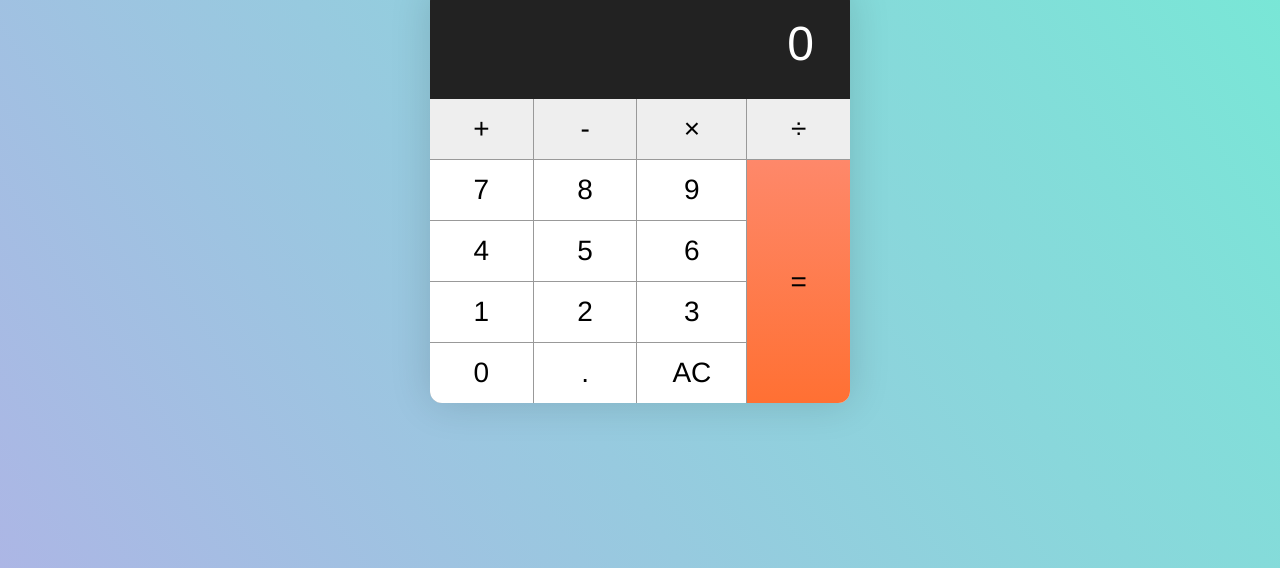
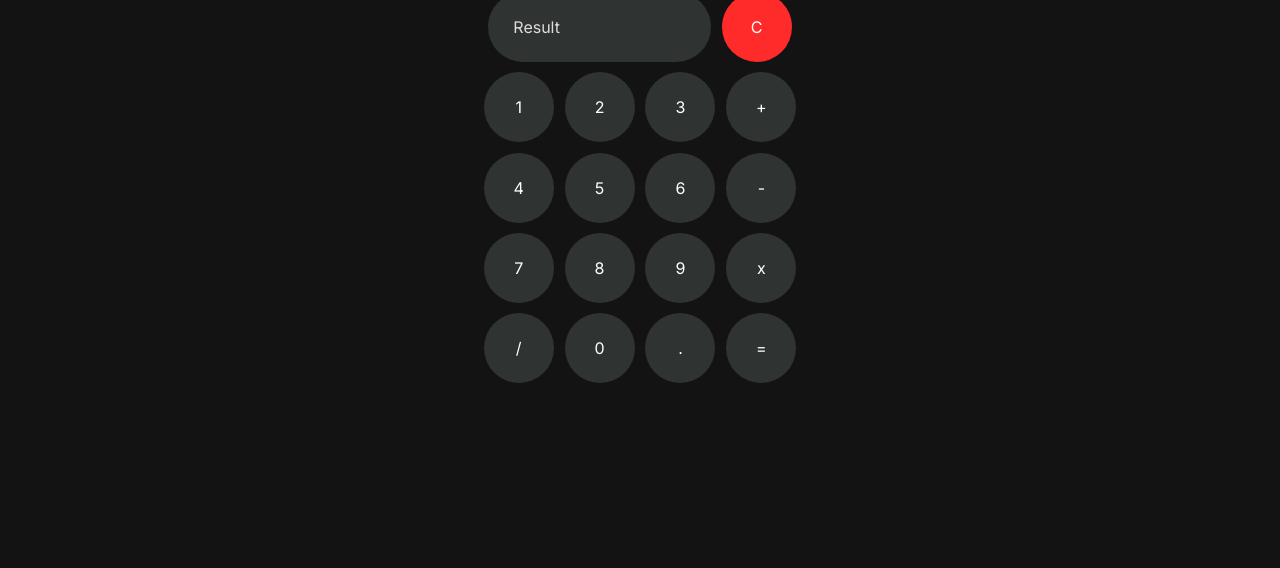
Before and after one commit to AbanoubPhelopos/calculator-, a plain HTML site: page index.html in a window 1280 px wide. Shown: the part 232-800 px from the top of the page. Drawn offline with Linux system fonts and the light colour scheme.

Commit message:
finalize the calculator

```diff
--- a/index.html
+++ b/index.html
@@ -2,38 +2,65 @@
 <html lang="en">
 
 <head>
-    <meta charset="UTF-8">
-    <meta name="viewport" content="width=device-width, initial-scale=1.0">
-    <link rel="stylesheet" href="style.css">
-    <title>Document</title>
+    <meta charset="utf-8" />
+    <meta http-equiv="X-UA-Compatible" content="IE=edge" />
+    <title>Calculator</title>
+    <meta name="description" content="Simple Calculator With Dark Mode." />
+    <meta name="viewport" content="width=device-width, initial-scale=1" />
+    <link rel="icon" type="image/x-icon" href="assets/calculator.ico">
+    <link rel="stylesheet" href="styles/dark.css" id="theme" />
+    <link rel="preconnect" href="https://fonts.googleapis.com">
+    <link rel="preconnect" href="https://fonts.gstatic.com" crossorigin>
+    <link href="https://fonts.googleapis.com/css2?family=Inter:wght@300;400&display=swap" rel="stylesheet">
 </head>
 
 <body>
-    <div class="container">
-        <div class="calculator">
-            <div class="calculator__display">0</div>
-
-            <div class="calculator__keys">
-                <button class="key--operator" data-action="add">+</button>
-                <button class="key--operator" data-action="subtract">-</button>
-                <button class="key--operator" data-action="multiply">&times;</button>
-                <button class="key--operator" data-action="divide">÷</button>
-                <button>7</button>
-                <button>8</button>
-                <button>9</button>
-                <button>4</button>
-                <button>5</button>
-                <button>6</button>
-                <button>1</button>
-                <button>2</button>
-                <button>3</button>
-                <button>0</button>
-                <button data-action="decimal">.</button>
-                <button data-action="clear">AC</button>
-                <button class="key--equal" data-action="calculate">=</button>
+    <div class="wrapper">
+        <div class="container">
+            <div class="header-container">
+                <!-- This heading also notifies about the theme change.-->
+                <h1 id="toast">Calculator</h1>
+                <div class="top-buttons">
+                    <a href="https://github.com/AbanoubPhelopos/calculator-">
+                        <img src="assets/GitHubLight.svg" alt="Sun Icon" height="22.5" width="22.5" id="github-icon">
+                    </a>
+                    <button type="button" onclick="changeTheme()" class="theme-button">
+                        <img src="assets/SunIcon.svg" alt="Theme Icon" height="19" width="19" id="theme-icon">
+                    </button>
+                </div>
+            </div>
+            <div class="first-row">
+                <input type="text" name="result" id="result" placeholder="Result" readonly />
+                <input type="button" value="C" onclick="result.value=''" id="clear-button" />
+            </div>
+            <div class="second-row">
+                <input type="button" value="1" onclick="liveScreen(1)" />
+                <input type="button" value="2" onclick="liveScreen(2)" />
+                <input type="button" value="3" onclick="liveScreen(3)" />
+                <input type="button" value="+" onclick="liveScreen('+')" />
+            </div>
+            <div class="third-row">
+                <input type="button" value="4" onclick=" liveScreen(4)" />
+                <input type="button" value="5" onclick=" liveScreen(5)" />
+                <input type="button" value="6" onclick=" liveScreen(6)" />
+                <input type="button" value="-" onclick="liveScreen('-')" />
+            </div>
+            <div class="fourth-row">
+                <input type="button" value="7" onclick="liveScreen(7)" />
+                <input type="button" value="8" onclick="liveScreen(8)" />
+                <input type="button" value="9" onclick=" liveScreen(9)" />
+                <input type="button" value="x" onclick="liveScreen('*')" />
+            </div>
+            <div class="fifth-row">
+                <input type="button" value="/" onclick="liveScreen('/')" />
+                <input type="button" value="0" onclick="liveScreen(0)" />
+                <input type="button" value="." onclick="liveScreen('.')" />
+                <input type="button" value="=" onclick="calculate(result.value)" />
             </div>
         </div>
     </div>
+    <script src="script.js">
+    </script>
 </body>
 
 </html>
--- a/script.js
+++ b/script.js
@@ -0,0 +1,108 @@
+const lightTheme = "styles/light.css";
+const darkTheme = "styles/dark.css";
+const sunIcon = "assets/SunIcon.svg";
+const moonIcon = "assets/MoonIcon.svg";
+const themeIcon = document.getElementById("theme-icon");
+const res = document.getElementById("result");
+const toast = document.getElementById("toast");
+
+function calculate(value) {
+  const calculatedValue = eval(value || null);
+  if (isNaN(calculatedValue)) {
+    res.value = "Can't divide 0 with 0";
+    setTimeout(() => {
+      res.value = "";
+    }, 1300);
+  } else {
+    res.value = calculatedValue;
+  }
+}
+
+// Swaps the stylesheet to achieve dark mode.
+function changeTheme() {
+  const theme = document.getElementById("theme");
+  setTimeout(() => {
+    toast.innerHTML = "Calculator";
+  }, 1500);
+  if (theme.getAttribute("href") === lightTheme) {
+    theme.setAttribute("href", darkTheme);
+    themeIcon.setAttribute("src", sunIcon);
+    toast.innerHTML = "Dark Mode 🌙";
+  } else {
+    theme.setAttribute("href", lightTheme);
+    themeIcon.setAttribute("src", moonIcon);
+    toast.innerHTML = "Light Mode ☀️";
+  }
+}
+
+// Displays entered value on screen.
+function liveScreen(enteredValue) {
+  if (!res.value) {
+    res.value = "";
+  }
+  res.value += enteredValue;
+}
+
+//adding event handler on the document to handle keyboard inputs
+document.addEventListener("keydown", keyboardInputHandler);
+
+//function to handle keyboard inputs
+function keyboardInputHandler(e) {
+  // to fix the default behavior of browser,
+  // enter and backspace were causing undesired behavior when some key was already in focus.
+  e.preventDefault();
+  //grabbing the liveScreen
+
+  //numbers
+  if (e.key === "0") {
+    res.value += "0";
+  } else if (e.key === "1") {
+    res.value += "1";
+  } else if (e.key === "2") {
+    res.value += "2";
+  } else if (e.key === "3") {
+    res.value += "3";
+  } else if (e.key === "4") {
+    res.value += "4";
+  } else if (e.key === "5") {
+    res.value += "5";
+  } else if (e.key === "6") {
+    res.value += "6";
+  } else if (e.key === "7") {
+    res.value += "7";
+  } else if (e.key === "7") {
+    res.value += "7";
+  } else if (e.key === "8") {
+    res.value += "8";
+  } else if (e.key === "9") {
+    res.value += "9";
+  }
+
+  //operators
+  if (e.key === "+") {
+    res.value += "+";
+  } else if (e.key === "-") {
+    res.value += "-";
+  } else if (e.key === "*") {
+    res.value += "*";
+  } else if (e.key === "/") {
+    res.value += "/";
+  }
+
+  //decimal key
+  if (e.key === ".") {
+    res.value += ".";
+  }
+
+  //press enter to see result
+  if (e.key === "Enter") {
+    calculate(result.value);
+  }
+
+  //backspace for removing the last input
+  if (e.key === "Backspace") {
+    const resultInput = res.value;
+    //remove the last element in the string
+    res.value = resultInput.substring(0, res.value.length - 1);
+  }
+}
--- a/style.css
+++ /dev/null
@@ -1,181 +0,0 @@
-html {
-    box-sizing: border-box;
-}
-
-*::before,
-*::after {
-    box-sizing: inherit;
-}
-
-body {
-    margin: 0;
-}
-
-/* Responsive Images */
-
-embed,
-iframe,
-img,
-object,
-video {
-    max-width: 100%;
-}
-
-h1,
-h2,
-h3,
-h4,
-h5,
-h6,
-ul,
-ol,
-li,
-p,
-pre,
-blockquote,
-figure,
-hr {
-    margin: 0;
-    padding-right: 0;
-    padding-left: 0;
-}
-
-a {
-    text-decoration: none;
-}
-
-a:focus {
-    outline: none;
-}
-
-h1,
-h2,
-h3,
-h4,
-h5,
-h6 {
-    display: block;
-}
-
-/* Removes all decimals and discs from lists */
-
-ol,
-ul {
-    list-style: none;
-}
-
-/*
- * Completely resets form items
- * ----------------------------
- * Super hard reset that removes all borders
- * and radiuses of all form items (including
- * checkboxes and radios)
- */
-
-input,
-textarea,
-button {
-    border: 0;
-    border-radius: 0;
-    background-color: transparent;
-    font-size: inherit;
-    font-family: inherit;
-    font-weight: inherit;
-    outline: none;
-    appearance: none;
-    text-align: left;
-}
-
-input:hover,
-input:active,
-input:focus,
-textarea:hover,
-textarea:active,
-textarea:focus,
-button:hover,
-button:active,
-button:focus {
-    outline: none;
-}
-
-:root {
-    font-family: Helvetica, Arial, sans-serif;
-}
-
-html {
-    font-size: 175%;
-    font-weight: 300;
-    line-height: 1.3;
-}
-
-body {
-    align-items: center;
-    background-image: linear-gradient(236deg, #74ebd5, #acb6e5);
-    display: flex;
-    height: 100vh;
-    justify-content: center;
-}
-
-.container {
-    max-width: 20em;
-}
-
-.container>p {
-    text-align: center;
-}
-
-.calculator {
-    border-radius: 12px;
-    box-shadow: 0 0 40px 0px rgba(0, 0, 0, 0.15);
-    margin-left: auto;
-    margin-right: auto;
-    margin-top: 2em;
-    max-width: 15em;
-    overflow: hidden;
-}
-
-.calculator__display {
-    background-color: #222222;
-    color: #fff;
-    font-size: 1.714285714em;
-    padding: 0.5em 0.75em;
-    text-align: right;
-}
-
-.calculator__keys {
-    background-color: #999;
-    display: grid;
-    grid-gap: 1px;
-    grid-template-columns: repeat(4, 1fr);
-}
-
-.calculator__keys>* {
-    background-color: #fff;
-    padding: 0.5em 1.25em;
-    position: relative;
-    text-align: center;
-}
-
-.calculator__keys>*:active::before,
-.calculator__keys>.is-depressed::before {
-    background-color: rgba(0, 0, 0, 0.2);
-    bottom: 0;
-    box-shadow: 0 0 6px 0 rgba(0, 0, 0, 0.5) inset;
-    content: "";
-    left: 0;
-    opacity: 0.3;
-    position: absolute;
-    right: 0;
-    top: 0;
-    z-index: 1;
-}
-
-.key--operator {
-    background-color: #eee;
-}
-
-.key--equal {
-    background-image: linear-gradient(to bottom, #fe886a, #ff7033);
-    grid-column: -2;
-    grid-row: 2 / span 4;
-}
--- /dev/null
+++ b/styles/dark.css
@@ -0,0 +1,99 @@
+/* CSS Reset & Global Styles */
+* {
+    box-sizing: border-box;
+    padding: 0;
+    margin: 0;
+    font-family: Inter, -apple-system, BlinkMacSystemFont, 'Segoe UI', 'Open Sans';
+}
+
+::placeholder {
+    color: rgb(221, 221, 221);
+}
+
+.wrapper {
+    height: 100vh;
+    width: 100%;
+    display: flex;
+    justify-content: center;
+    flex-direction: column;
+    align-items: center;
+    background-color: rgb(20, 19, 19);
+    transition: 0.8s all;
+}
+
+h1 {
+    margin-bottom: 1.5%;
+    color: #fff;
+    font-weight: normal;
+}
+
+.container {
+    width: 350px;
+    display: flex;
+    justify-content: center;
+    flex-direction: column;
+    align-items: center;
+}
+
+.header-container {
+    display: flex;
+    justify-content: space-between;
+    align-items: center;
+    width: 80%;
+}
+
+.top-buttons {
+    display: flex;
+    align-items: center;
+
+}
+
+input {
+    padding: 25px;
+    color: rgb(255, 255, 255);
+    font-size: 1em;
+    cursor: pointer;
+    width: 70px;
+    background-color: rgb(47, 51, 50);
+    border: none;
+    outline: none;
+    border-radius: 100px;
+    margin: 0.2em;
+}
+
+.first-row,
+.second-row,
+.third-row,
+.fourth-row,
+.fifth-row {
+    margin-bottom: 4px;
+}
+
+input[type="text"] {
+    background-color: rgb(47, 51, 50);
+    width: 222.5px;
+}
+
+input[type="button"]:hover {
+    background-color: rgb(101, 101, 101);
+    color: #fff;
+}
+
+#clear-button {
+    color: #fff;
+    background-color: rgb(255, 42, 42);
+}
+
+a {
+    text-decoration: none;
+    color: #fff;
+}
+
+#github-icon {
+    margin-right: 10px;
+}
+
+.theme-button {
+    all: unset;
+    cursor: pointer;
+}
--- /dev/null
+++ b/styles/light.css
@@ -0,0 +1,99 @@
+/* CSS Reset & Global Styles */
+* {
+    box-sizing: border-box;
+    padding: 0;
+    margin: 0;
+    font-family: Inter, -apple-system, BlinkMacSystemFont, 'Segoe UI', 'Open Sans';
+    -webkit-appearance: none;
+}
+
+.wrapper {
+    height: 100vh;
+    width: 100%;
+    display: flex;
+    justify-content: center;
+    flex-direction: column;
+    align-items: center;
+    background-color: rgb(7, 210, 199);
+    transition: 0.8s all;
+}
+
+h1 {
+    margin-bottom: 1.5%;
+    color: #fff;
+    font-weight: normal;
+}
+
+.container {
+    width: 350px;
+    display: flex;
+    justify-content: center;
+    flex-direction: column;
+    align-items: center;
+}
+
+.header-container {
+    display: flex;
+    justify-content: space-between;
+    align-items: center;
+    width: 80%;
+}
+
+.top-buttons {
+    display: flex;
+    align-items: center;
+}
+
+input {
+    padding: 25px;
+    color: rgb(87, 87, 87);
+    font-size: 1em;
+    cursor: pointer;
+    width: 70px;
+    background-color: #fff;
+    border: none;
+    outline: none;
+    border-radius: 100px;
+    margin: 0.2em;
+}
+
+.first-row,
+.second-row,
+.third-row,
+.fourth-row,
+.fifth-row {
+    margin-bottom: 4px;
+}
+
+input[type="button"] {
+    color: rgb(122, 122, 122);
+}
+
+input[type="text"] {
+    background-color: rgb(255, 255, 255);
+    width: 222.5px;
+}
+
+input[type="button"]:hover {
+    background-color: rgb(37, 35, 59);
+    color: #fff;
+}
+
+#clear-button {
+    color: #fff;
+    background-color: rgb(255, 25, 25);
+}
+
+a {
+    text-decoration: none;
+    color: #fff;
+}
+
+#github-icon {
+    margin-right: 10px;
+}
+
+.theme-button {
+    all: unset;
+    cursor: pointer;
+}
```
Also changed, not shown: assets/GitHubDark.svg (added), assets/GitHubLight.svg (added), assets/MoonIcon.svg (added), assets/SunIcon.svg (added), assets/calculator.ico (added).
